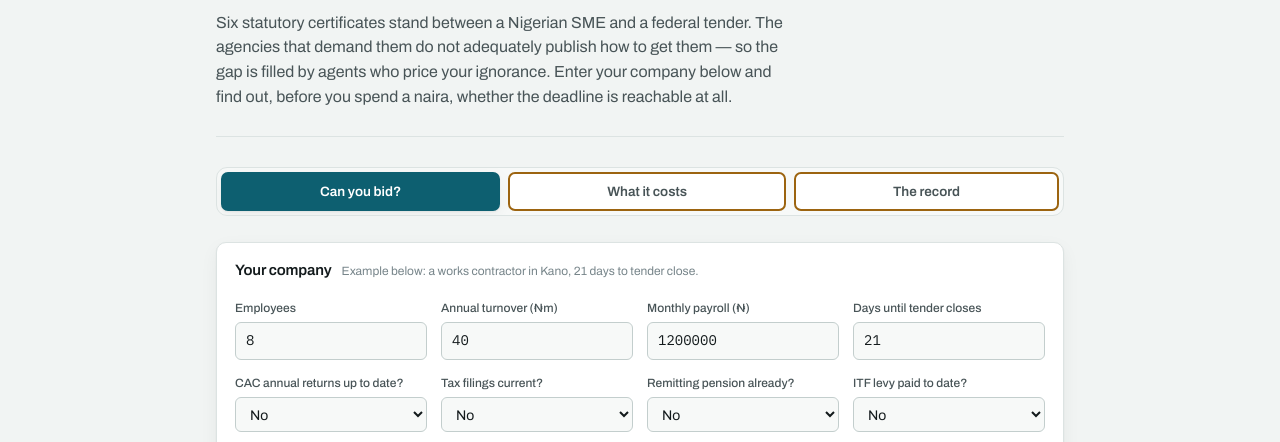
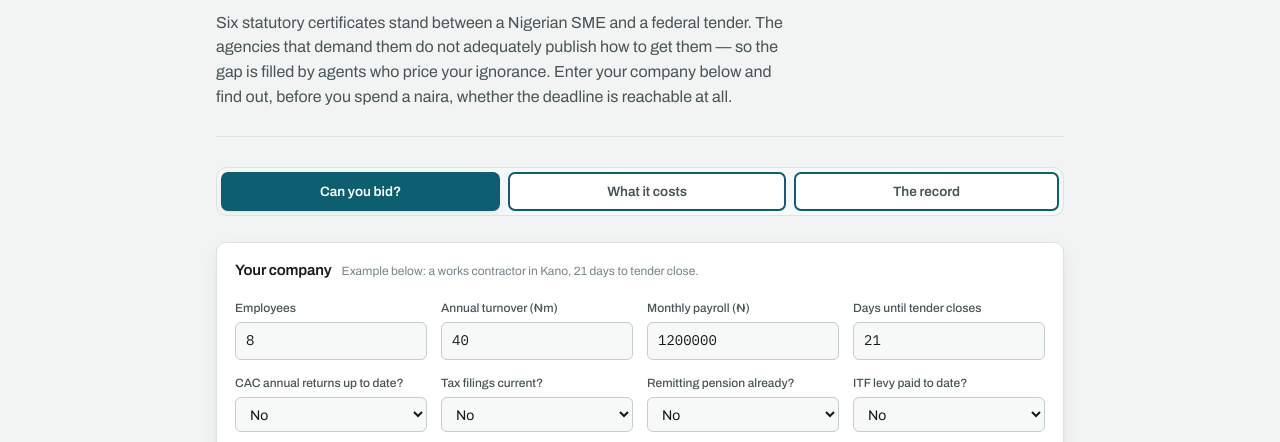
Before and after one commit to Bayo-1987/complyng, a plain HTML site: page index.html in a window 1280 px wide. Shown: the part 358-800 px from the top of the page. Drawn offline with Linux system fonts and the light colour scheme.

Commit message:
Match tab border to the Check eligibility button's accent color

```diff
--- a/index.html
+++ b/index.html
@@ -97,8 +97,8 @@
 @media (max-width:620px){.contrast{grid-template-columns:1fr;gap:14px}.vs{justify-self:start}}
 
 .tabs{display:flex;gap:8px;margin:30px 0 24px;padding:4px;background:var(--surface-2);border:1px solid var(--rule);border-radius:11px;overflow-x:auto}
-.tab{flex:1 1 auto;white-space:nowrap;font:600 13.5px/1 var(--f-ui);padding:11px 16px;border:2px solid var(--warn);border-radius:7px;background:var(--surface);color:var(--ink-2);cursor:pointer;transition:background .15s ease,color .15s ease,border-color .15s ease,transform .1s ease}
-.tab:hover{border-color:var(--accent);color:var(--ink)}
+.tab{flex:1 1 auto;white-space:nowrap;font:600 13.5px/1 var(--f-ui);padding:11px 16px;border:2px solid var(--accent);border-radius:7px;background:var(--surface);color:var(--ink-2);cursor:pointer;transition:background .15s ease,color .15s ease,transform .1s ease}
+.tab:hover{background:var(--accent-soft);color:var(--ink)}
 .tab:active{transform:scale(.98)}
 .tab[aria-selected="true"]{background:var(--accent);border-color:var(--accent);color:var(--surface);box-shadow:var(--shadow)}
 .tab:focus-visible{outline:2px solid var(--accent);outline-offset:-2px}
```
